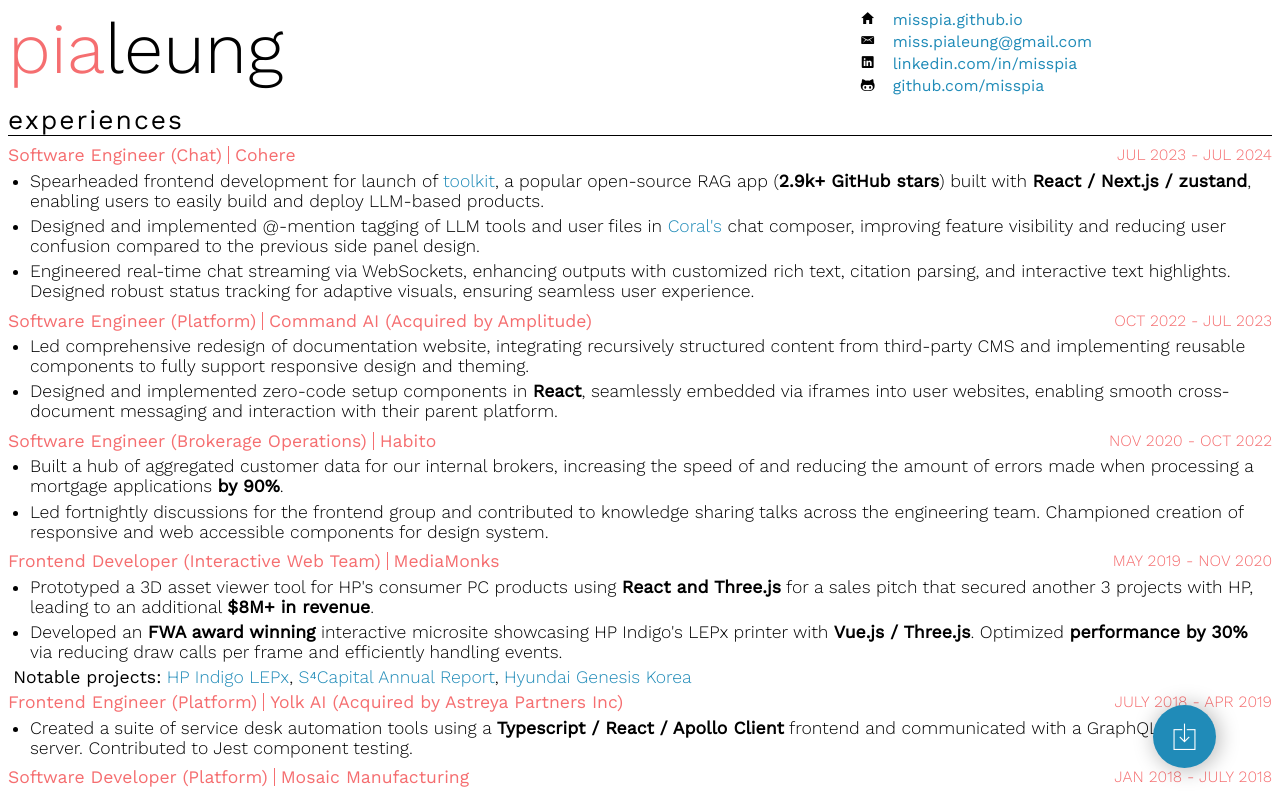
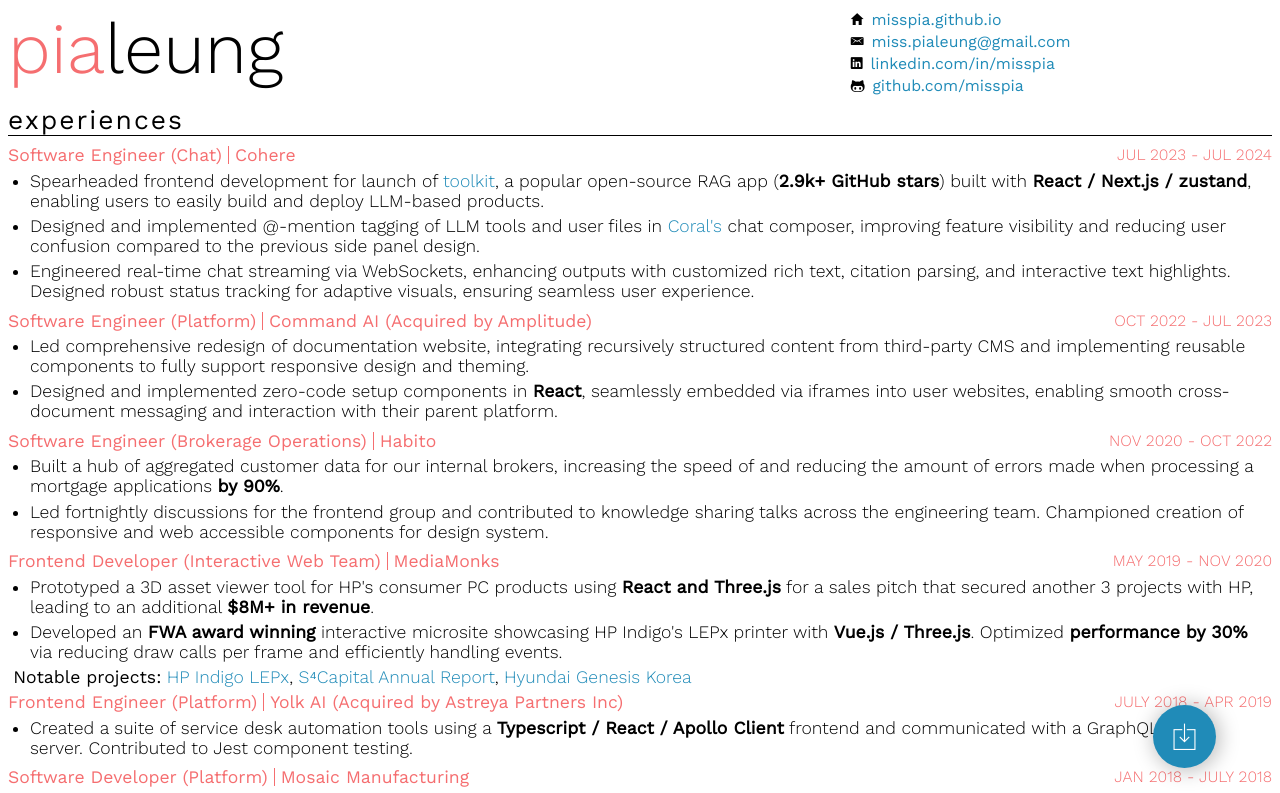
Before and after one commit to misspia/resume, a React app: page / in a window 1280 px wide. Shown: the top 793 px of the page. Built offline with nearby package versions, Linux system fonts and the light colour scheme.

Commit message:
update header icons

```diff
--- a/src/components/Header.tsx
+++ b/src/components/Header.tsx
@@ -29,13 +29,13 @@
 `;
 
 const LinkRow = styled.div`
-  display: grid;
-  grid-template-columns: 1fr 9fr;
+  display: flex;
   align-items: center;
   font-weight: ${fonts.weight.bold};
   font-size: 0.9em;
   padding: 0.1em 0;
   i {
+    margin-top: 2px;
     margin-right: 0.5em;
     text-align: center;
   }
```
Also changed, not shown: 3 other files (tests, documents, lock files or other folders).
